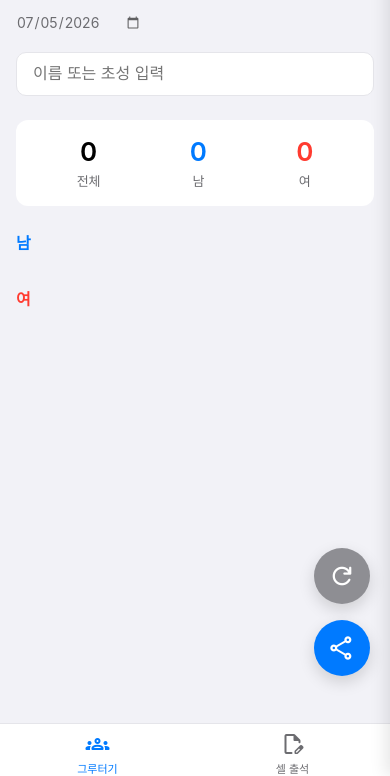
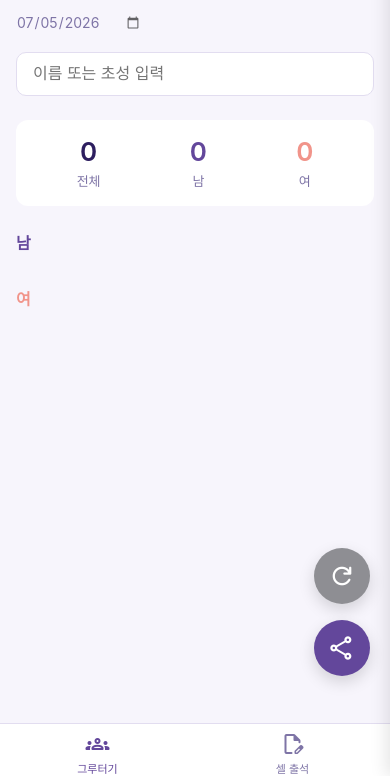
Before and after one commit to dev-localhost/grutergi.plus, a plain HTML site: page docs/index.html in a window 390 px wide. Shown: the part 68-844 px from the top of the page. Drawn offline with nearby package versions, Linux system fonts and the light colour scheme.

Commit message:
✨ feat: 셀 출석부 고도화 및 이미지 기반 테마 적용
- ⛓️ 셀 출석 명단 순서 변경(드래그) 및 개별 삭제 기능 추가
- ⚙️ 체크 항목(출석, PBS, 수요, 금요) 커스텀 설정 기능 추가
- 🧹 초기화 옵션 세분화 (기록만 vs 전체)
- 📱 모바일 롱프레스 드래그 최적화
- 🎨 수련회 포스터 기반 보라색 테마 적용
- 🙈 .gitignore 추가 및 IDE 설정 파일 제외

```diff
--- a/docs/css/style.css
+++ b/docs/css/style.css
@@ -1,11 +1,12 @@
 :root {
-    --primary-color: #007AFF;
-    --secondary-color: #FF3B30;
-    --bg-color: #F2F2F7;
+    --primary-color: #63479B; /* 포스터의 깊은 보라색 */
+    --secondary-color: #F1948A; /* 포스터 노을의 따뜻한 코랄색 */
+    --accent-color: #F9E79F; /* 십자가와 빛의 은은한 노란색 */
+    --bg-color: #F7F5FC; /* 매우 연한 보라빛이 도는 배경 */
     --card-bg-color: #FFFFFF;
-    --text-primary: #000000;
-    --text-secondary: #6C6C70;
-    --divider-color: #E5E5EA;
+    --text-primary: #2D1E5F; /* 진한 보라빛이 도는 텍스트 */
+    --text-secondary: #7E74A6; /* 연한 보라색 보조 텍스트 */
+    --divider-color: #E2DDF0;
 }
 
 body {
@@ -443,6 +444,7 @@ textarea {
 .modal-btns button { flex: 1; padding: 14px; border-radius: 12px; border: none; font-weight: 600; cursor: pointer; }
 .btn-pink { background: var(--secondary-color); color: white; }
 .btn-blue { background: var(--primary-color); color: white; }
+.btn-blue:active { background: #523982; }
 .btn-gray { background: #E5E5EA; color: var(--text-primary); }
 
 .material-symbols-rounded { font-size: 22px; vertical-align: middle; }
--- a/docs/js/app.js
+++ b/docs/js/app.js
@@ -683,7 +683,7 @@ function renderCellList() {
     if (cellCheckSettings.wednesday) {
         statsHtml += `
             <div class="stat-item">
-                <span class="count male-color" style="color: #5856D6;">${wednesdayCount}</span>
+                <span class="count" style="color: var(--primary-color);">${wednesdayCount}</span>
                 <span class="label">수요</span>
             </div>
         `;
@@ -691,7 +691,7 @@ function renderCellList() {
     if (cellCheckSettings.friday) {
         statsHtml += `
             <div class="stat-item">
-                <span class="count female-color" style="color: #FF9500;">${fridayCount}</span>
+                <span class="count" style="color: var(--secondary-color);">${fridayCount}</span>
                 <span class="label">금요</span>
             </div>
         `;
```
Also changed, not shown: 1 other file.
